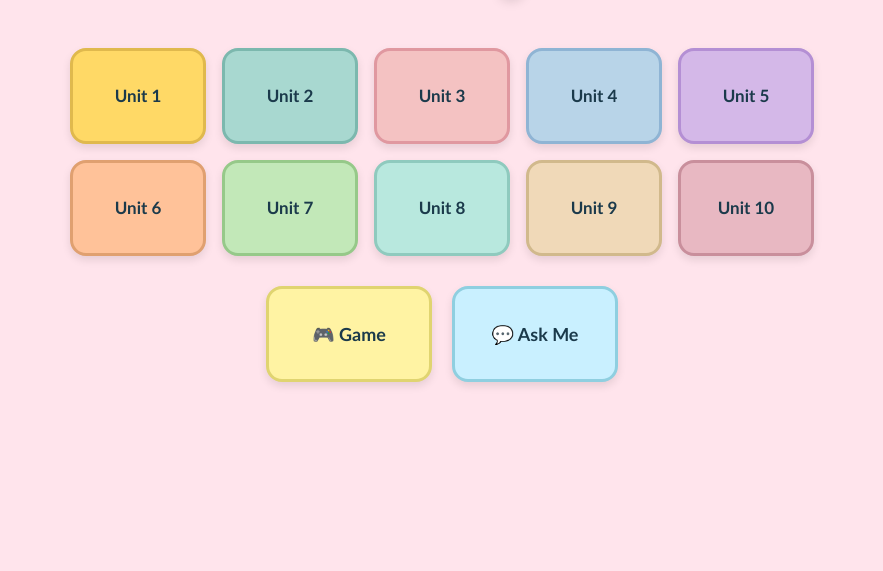
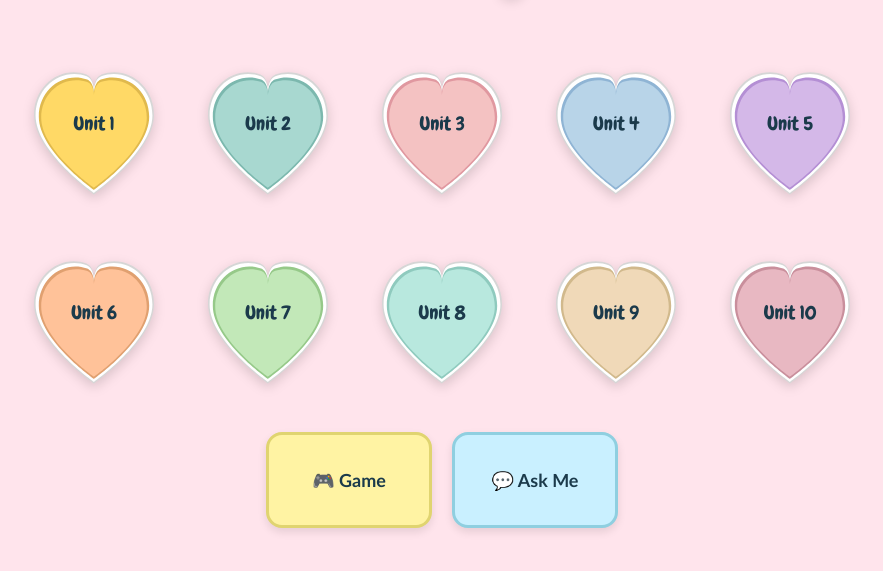
Before and after one commit to LearnEngDo/Test1, a plain HTML site: page index.html in a window 1280 px wide. Shown: the part 143-714 px from the top of the page, without its empty margins (198-1081 px from the left). Drawn offline with Linux system fonts and the light colour scheme.

Commit message:
Update index.html

```diff
--- a/index.html
+++ b/index.html
@@ -50,48 +50,84 @@
   .button-container {
     display: flex;
     flex-wrap: wrap;
-    gap: 16px;
+    gap: 24px;
     justify-content: center;
-    max-width: 800px;
+    max-width: 900px;
     margin-bottom: 30px;
   }
 
   .unit-box {
-    display: flex;
-    align-items: center;
-    justify-content: center;
-    width: 130px;
-    height: 90px;
-    border-radius: 16px;
+    position: relative;
+    display: block;
+    width: 150px;
+    height: 150px;
+    margin-top: 15px;
     text-decoration: none;
-    font-weight: bold;
-    font-size: 17px;
+    font-family: 'Chewy', cursive;
+    font-weight: normal;
+    font-size: 19px;
     color: #1B3A4B;
-    box-shadow: 0 4px 8px rgba(0,0,0,0.1);
-    transition: transform 0.15s, box-shadow 0.15s;
     cursor: pointer;
-    border: 3px solid;
+    transition: transform 0.15s;
+    filter: drop-shadow(0 4px 6px rgba(0,0,0,0.15));
+  }
+
+  .heart-layer {
+    position: absolute;
+    clip-path: url(#heartClip);
+  }
+
+  .heart-abu {
+    inset: 0;
+    background: #D6D6D6;
+  }
+
+  .heart-putih {
+    inset: 2px;
+    background: #FFFFFF;
+  }
+
+  .heart-pinggir {
+    inset: 6px;
+    background: var(--warna-pinggir);
+  }
+
+  .heart-isi {
+    inset: 9px;
+    background: var(--warna-isi);
+  }
+
+  .unit-box .label {
+    position: absolute;
+    z-index: 5;
+    top: 40%;
+    left: 50%;
+    transform: translate(-50%, -50%);
+    width: 100%;
+    text-align: center;
+    font-family: 'Chewy', cursive;
+    font-weight: normal;
+    font-size: 19px;
   }
 
   .unit-box:hover {
-    transform: translateY(-4px);
-    box-shadow: 0 6px 14px rgba(0,0,0,0.15);
+    transform: translateY(-4px) scale(1.05);
   }
 
   .unit-box:active {
-    transform: translateY(-1px) scale(0.97);
+    transform: scale(0.95);
   }
 
-  .unit-1 { background-color: #FFD966; border-color: #E0B94D; }
-  .unit-2 { background-color: #A8D8D0; border-color: #7CB8AE; }
-  .unit-3 { background-color: #F4C2C2; border-color: #E098A0; }
-  .unit-4 { background-color: #B8D4E8; border-color: #8FB4D4; }
-  .unit-5 { background-color: #D4B8E8; border-color: #B48FD4; }
-  .unit-6 { background-color: #FFC299; border-color: #E0A070; }
-  .unit-7 { background-color: #C2E8B8; border-color: #96C989; }
-  .unit-8 { background-color: #B8E8DE; border-color: #8FCABE; }
-  .unit-9 { background-color: #F0D9B8; border-color: #D1B98C; }
-  .unit-10 { background-color: #E8B8C2; border-color: #C98F9C; }
+  .unit-1 { --warna-isi: #FFD966; --warna-pinggir: #E0B94D; }
+  .unit-2 { --warna-isi: #A8D8D0; --warna-pinggir: #7CB8AE; }
+  .unit-3 { --warna-isi: #F4C2C2; --warna-pinggir: #E098A0; }
+  .unit-4 { --warna-isi: #B8D4E8; --warna-pinggir: #8FB4D4; }
+  .unit-5 { --warna-isi: #D4B8E8; --warna-pinggir: #B48FD4; }
+  .unit-6 { --warna-isi: #FFC299; --warna-pinggir: #E0A070; }
+  .unit-7 { --warna-isi: #C2E8B8; --warna-pinggir: #96C989; }
+  .unit-8 { --warna-isi: #B8E8DE; --warna-pinggir: #8FCABE; }
+  .unit-9 { --warna-isi: #F0D9B8; --warna-pinggir: #D1B98C; }
+  .unit-10 { --warna-isi: #E8B8C2; --warna-pinggir: #C98F9C; }
 
   .special-container {
     display: flex;
@@ -131,19 +167,27 @@
 </head>
 <body>
 
+  <svg width="0" height="0" style="position:absolute">
+    <defs>
+      <clipPath id="heartClip" clipPathUnits="objectBoundingBox">
+        <path d="M0.5,0.88 C0.5,0.88 0.1,0.6 0.1,0.35 C0.1,0.15 0.28,0.02 0.45,0.08 C0.5,0.1 0.5,0.18 0.5,0.18 C0.5,0.18 0.5,0.1 0.55,0.08 C0.72,0.02 0.9,0.15 0.9,0.35 C0.9,0.6 0.5,0.88 0.5,0.88 Z"/>
+      </clipPath>
+    </defs>
+  </svg>
+
   <h1>Learn <span class="warna-eng">Eng</span><span class="warna-do">do</span></h1>
 
   <div class="button-container">
-    <a href="https://learnengdo.com/Unit_1" class="unit-box unit-1 sound-click">Unit 1</a>
-    <a href="https://learnengdo.com/Unit_2" class="unit-box unit-2 sound-click">Unit 2</a>
-    <a href="https://learnengdo.com/Unit_3" class="unit-box unit-3 sound-click">Unit 3</a>
-    <a href="https://learnengdo.com/Unit_4" class="unit-box unit-4 sound-click">Unit 4</a>
-    <a href="https://learnengdo.com/Unit_5" class="unit-box unit-5 sound-click">Unit 5</a>
-    <a href="https://learnengdo.com/Unit_6" class="unit-box unit-6 sound-click">Unit 6</a>
-    <a href="https://learnengdo.com/Unit_7" class="unit-box unit-7 sound-click">Unit 7</a>
-    <a href="https://learnengdo.com/Unit_8" class="unit-box unit-8 sound-click">Unit 8</a>
-    <a href="https://learnengdo.com/Unit_9" class="unit-box unit-9 sound-click">Unit 9</a>
-    <a href="https://learnengdo.com/Unit_10" class="unit-box unit-10 sound-click">Unit 10</a>
+    <a href="https://learnengdo.com/Unit_1" class="unit-box unit-1 sound-click"><span class="heart-layer heart-abu"></span><span class="heart-layer heart-putih"></span><span class="heart-layer heart-pinggir"></span><span class="heart-layer heart-isi"></span><span class="label">Unit 1</span></a>
+    <a href="https://learnengdo.com/Unit_2" class="unit-box unit-2 sound-click"><span class="heart-layer heart-abu"></span><span class="heart-layer heart-putih"></span><span class="heart-layer heart-pinggir"></span><span class="heart-layer heart-isi"></span><span class="label">Unit 2</span></a>
+    <a href="https://learnengdo.com/Unit_3" class="unit-box unit-3 sound-click"><span class="heart-layer heart-abu"></span><span class="heart-layer heart-putih"></span><span class="heart-layer heart-pinggir"></span><span class="heart-layer heart-isi"></span><span class="label">Unit 3</span></a>
+    <a href="https://learnengdo.com/Unit_4" class="unit-box unit-4 sound-click"><span class="heart-layer heart-abu"></span><span class="heart-layer heart-putih"></span><span class="heart-layer heart-pinggir"></span><span class="heart-layer heart-isi"></span><span class="label">Unit 4</span></a>
+    <a href="https://learnengdo.com/Unit_5" class="unit-box unit-5 sound-click"><span class="heart-layer heart-abu"></span><span class="heart-layer heart-putih"></span><span class="heart-layer heart-pinggir"></span><span class="heart-layer heart-isi"></span><span class="label">Unit 5</span></a>
+    <a href="https://learnengdo.com/Unit_6" class="unit-box unit-6 sound-click"><span class="heart-layer heart-abu"></span><span class="heart-layer heart-putih"></span><span class="heart-layer heart-pinggir"></span><span class="heart-layer heart-isi"></span><span class="label">Unit 6</span></a>
+    <a href="https://learnengdo.com/Unit_7" class="unit-box unit-7 sound-click"><span class="heart-layer heart-abu"></span><span class="heart-layer heart-putih"></span><span class="heart-layer heart-pinggir"></span><span class="heart-layer heart-isi"></span><span class="label">Unit 7</span></a>
+    <a href="https://learnengdo.com/Unit_8" class="unit-box unit-8 sound-click"><span class="heart-layer heart-abu"></span><span class="heart-layer heart-putih"></span><span class="heart-layer heart-pinggir"></span><span class="heart-layer heart-isi"></span><span class="label">Unit 8</span></a>
+    <a href="https://learnengdo.com/Unit_9" class="unit-box unit-9 sound-click"><span class="heart-layer heart-abu"></span><span class="heart-layer heart-putih"></span><span class="heart-layer heart-pinggir"></span><span class="heart-layer heart-isi"></span><span class="label">Unit 9</span></a>
+    <a href="https://learnengdo.com/Unit_10" class="unit-box unit-10 sound-click"><span class="heart-layer heart-abu"></span><span class="heart-layer heart-putih"></span><span class="heart-layer heart-pinggir"></span><span class="heart-layer heart-isi"></span><span class="label">Unit 10</span></a>
   </div>
 
   <div class="special-container">
@@ -156,33 +200,25 @@
       var AudioContext = window.AudioContext || window.webkitAudioContext;
       var ctx = new AudioContext();
 
-      var pantulan = [
-        { mulai: 0, durasi: 0.14, frekAwal: 500, frekAkhir: 850, volume: 0.25 },
-        { mulai: 0.1, durasi: 0.1, frekAwal: 550, frekAkhir: 900, volume: 0.16 },
-        { mulai: 0.18, durasi: 0.07, frekAwal: 600, frekAkhir: 950, volume: 0.09 }
-      ];
-
-      pantulan.forEach(function (p) {
-        var mulai = ctx.currentTime + p.mulai;
+      var mulai = ctx.currentTime;
 
       var osc = ctx.createOscillator();
       var gain = ctx.createGain();
 
-        osc.type = "triangle";
-        osc.frequency.setValueAtTime(p.frekAwal, mulai);
-        osc.frequency.exponentialRampToValueAtTime(p.frekAkhir, mulai + p.durasi * 0.6);
-        osc.frequency.exponentialRampToValueAtTime(p.frekAwal * 0.85, mulai + p.durasi);
+      osc.type = "sine";
+      osc.frequency.setValueAtTime(420, mulai);
+      osc.frequency.exponentialRampToValueAtTime(950, mulai + 0.08);
+      osc.frequency.exponentialRampToValueAtTime(750, mulai + 0.15);
 
       gain.gain.setValueAtTime(0.001, mulai);
-        gain.gain.exponentialRampToValueAtTime(p.volume, mulai + p.durasi * 0.2);
-        gain.gain.exponentialRampToValueAtTime(0.001, mulai + p.durasi);
+      gain.gain.exponentialRampToValueAtTime(0.28, mulai + 0.02);
+      gain.gain.exponentialRampToValueAtTime(0.001, mulai + 0.17);
 
       osc.connect(gain);
       gain.connect(ctx.destination);
 
       osc.start(mulai);
-        osc.stop(mulai + p.durasi + 0.02);
-      });
+      osc.stop(mulai + 0.19);
     }
 
     var semuaTombol = document.querySelectorAll(".sound-click");
```
Lines whose indentation alone changed are shown as unchanged.
